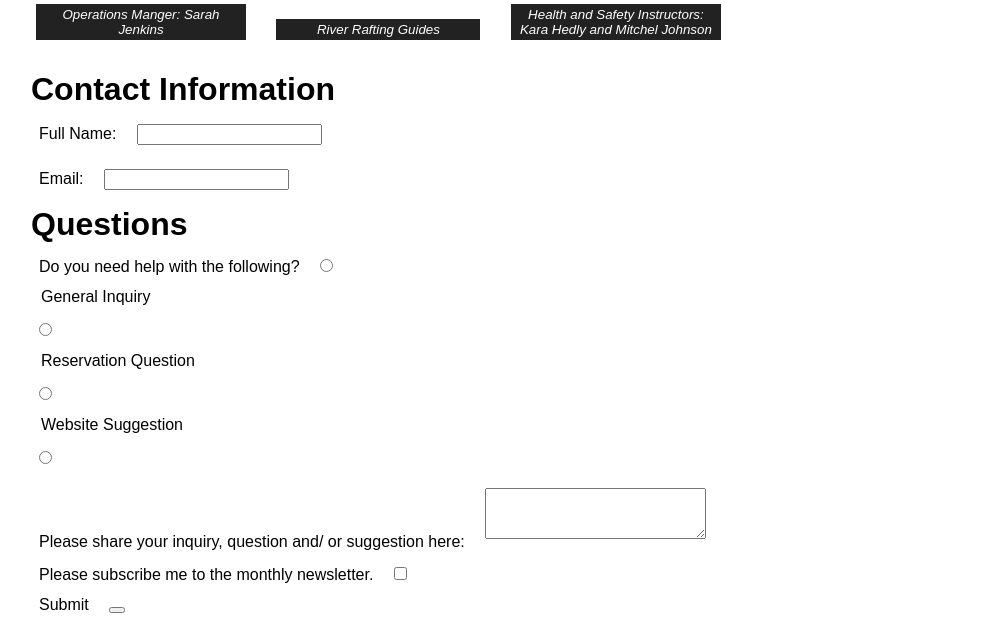
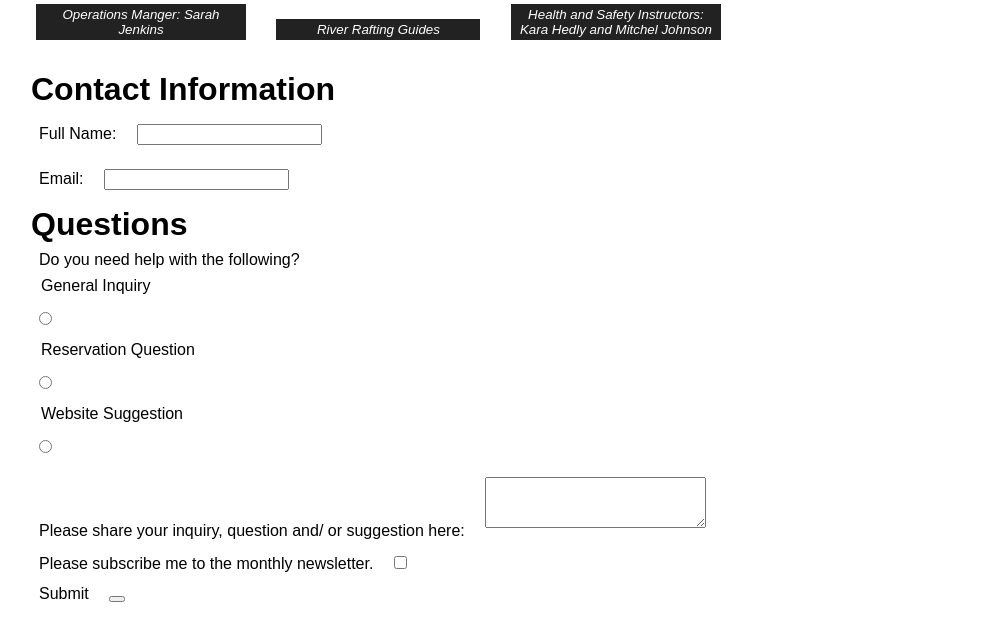
Before and after one commit to gitvuyelwa/wdd130, a plain HTML site: page wwr/contact.html in a window 1280 px wide. Shown: the part 1152-1784 px from the top of the page, without its empty margins (9-994 px from the left). Drawn offline with Linux system fonts and the light colour scheme.

Commit message:
Update contact.html

```diff
--- a/wwr/contact.html
+++ b/wwr/contact.html
@@ -67,7 +67,6 @@
       <h1>Questions</h1>
       <div class="form-item column1">
           <label for="Do you need help with the following?">Do you need help with the following?</label>
-          <input type="radio" id="Do you need help with the following?">
               <option value="General Inquiry">General Inquiry</option>
           <input type="radio">
               <option value="Reservation Question">Reservation Question</option>
```
